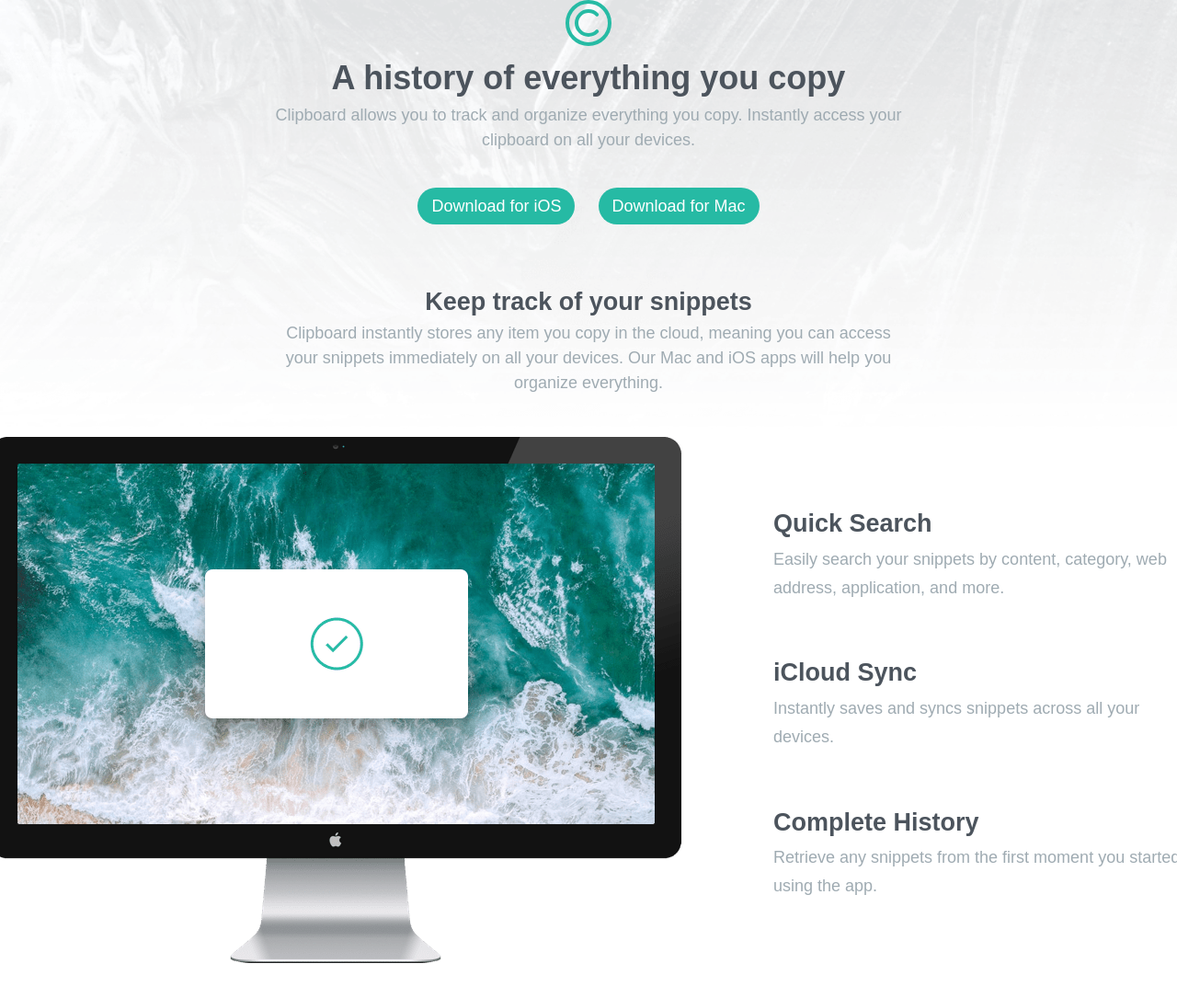
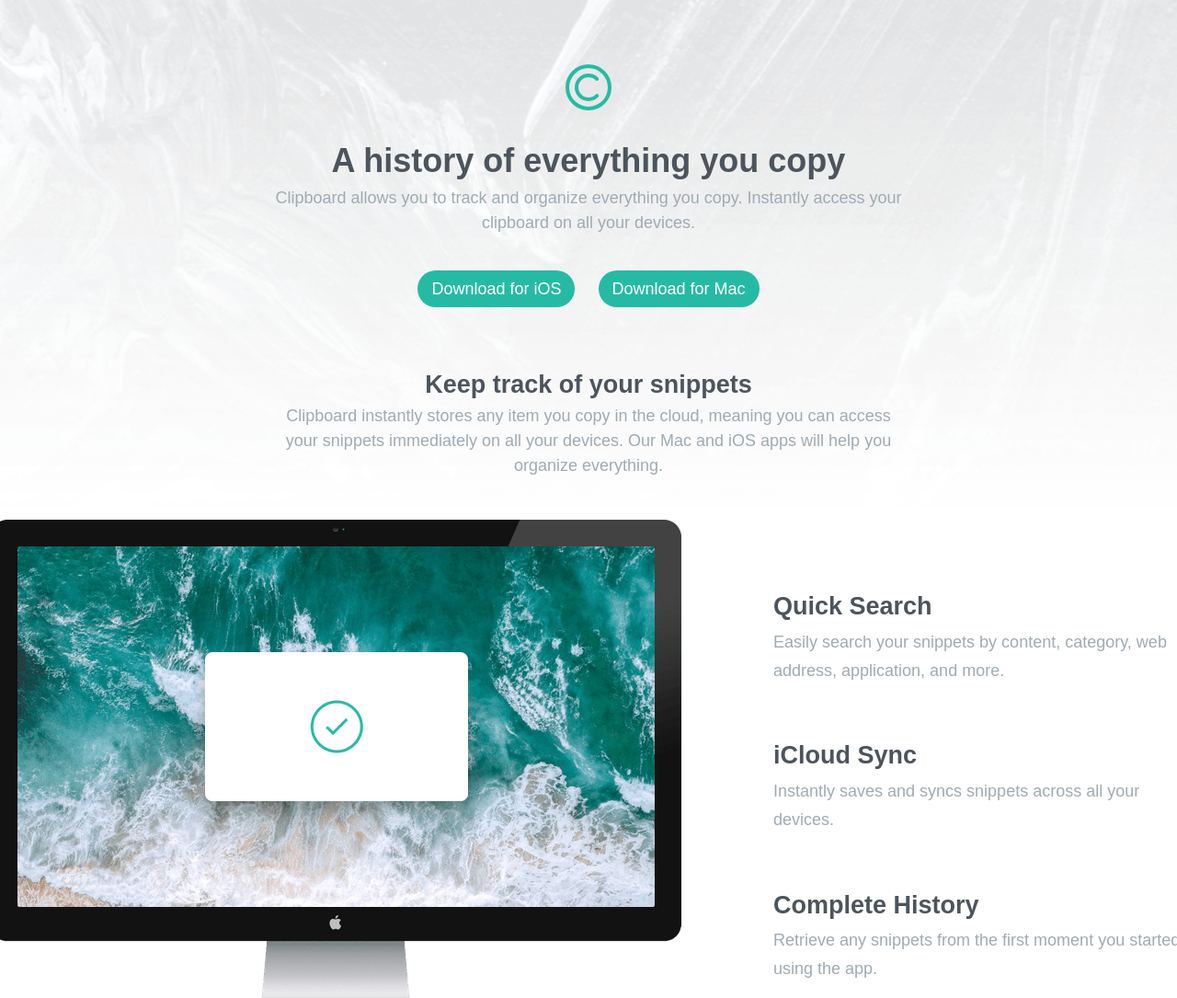
Before and after one commit to mansur1989/Clipboard-landing-page, a plain HTML site: page index.html in a window 1280 px wide. Shown: the top 1085 px of the page at 92% size. Drawn offline with Linux system fonts and the light colour scheme; a web font is replaced by a local one.

Commit message:
fix logo

```diff
--- a/css/style.css
+++ b/css/style.css
@@ -32,7 +32,10 @@ footer {
 .header-section p {
   margin-bottom: 45px;
 }
-
+.logo {
+  margin-bottom: 20px;
+  margin-top: 70px;
+}
 .second-header {
   margin-top: 70px;
 }
@@ -98,6 +101,9 @@ footer {
   padding: 8px;
   margin-right: 100px;
 }
+footer .logo {
+  margin: 8px;
+}
 .logo img {
   width: 50px;
 }
```
